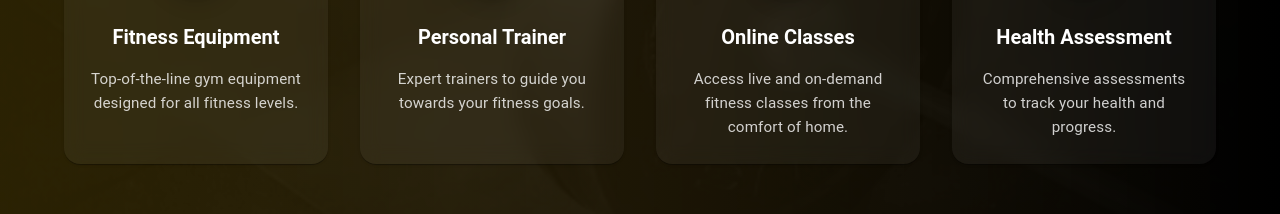
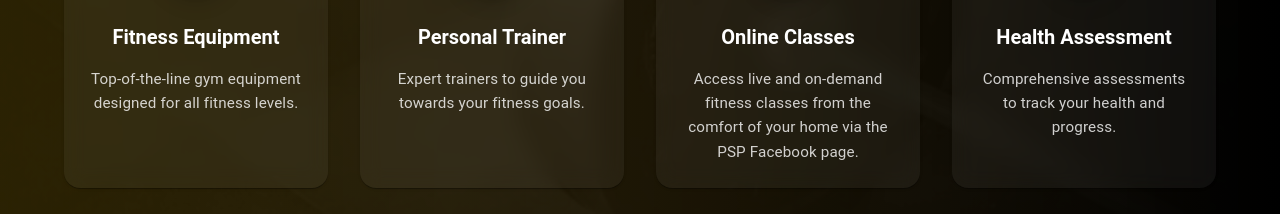
Before and after one commit to CarlJazper/PSPWeb-Frontend-Vercel, a React (Vite) app in the folder frontend/: page /services in a window 1280 px wide. Shown: the part 483-697 px from the top of the page. Built offline with nearby package versions, Linux system fonts and the light colour scheme; a web font is replaced by a local one.

Commit message:
up services desc

```diff
--- a/frontend/src/Components/Services.jsx
+++ b/frontend/src/Components/Services.jsx
@@ -140,7 +140,7 @@ const Services = () => {
       title: 'Online Classes',
       image: `/images/service-img-3.jpg`,
       icon: <VideocamIcon sx={{ fontSize: 35, color: '#fff' }} />,
-      description: 'Access live and on-demand fitness classes from the comfort of home.',
+      description: 'Access live and on-demand fitness classes from the comfort of your home via the PSP Facebook page.',
       gradient: 'linear-gradient(135deg, #A66CFF, #9C55FF)',
     },
     {
```
